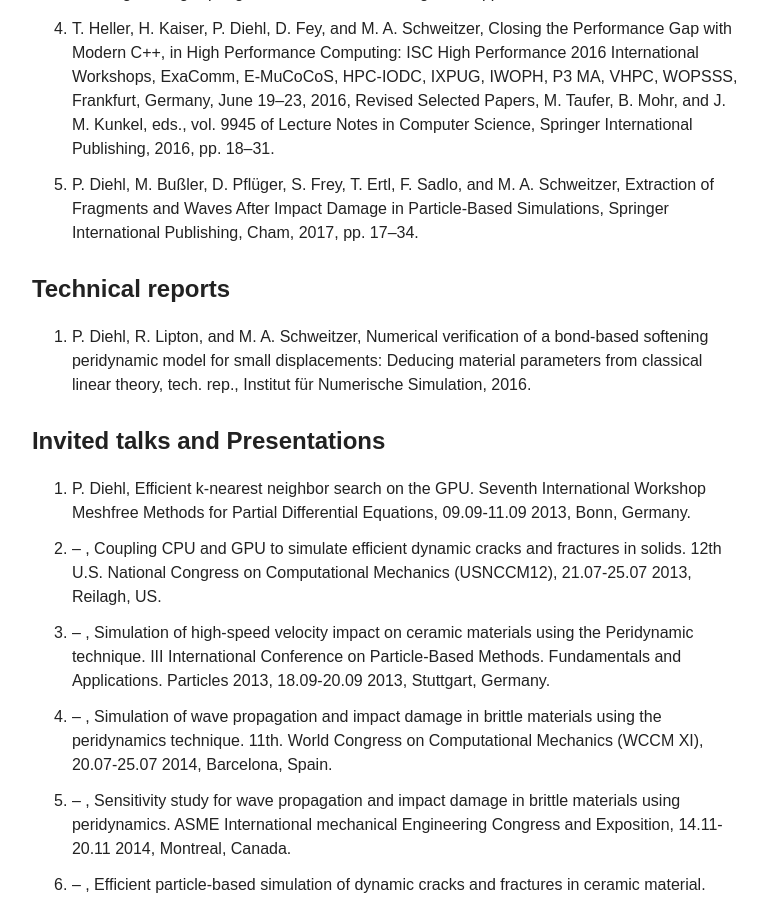
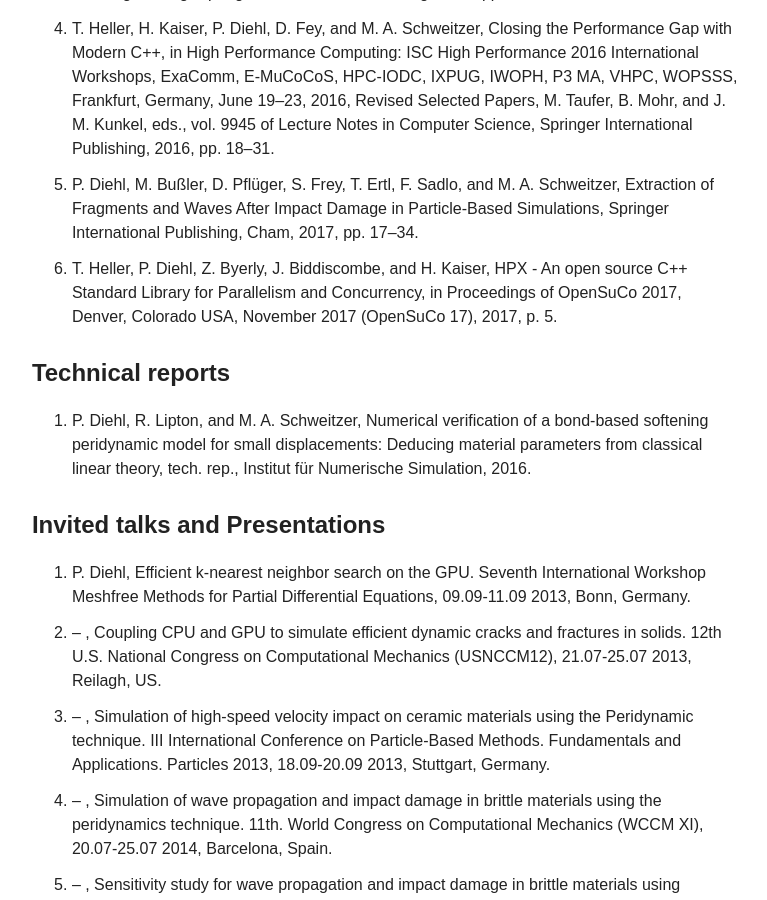
Before and after one commit to diehlpk/diehlpk.github.io, a Jekyll site: the page built from cv/index.md, in a window 1280 px wide and 900 px high, scrolled down 1956 px. Shown: the whole window, without its empty margins (254-1021 px from the left). Built offline with Jekyll 4.4.1, drawn with Linux system fonts in a browser that asks for light colours; nearby versions of some CDN libraries; some web fonts are replaced.

Commit message:
Update publications

```diff
--- a/cv/index.md
+++ b/cv/index.md
@@ -55,6 +55,7 @@ Computer Science, Springer International Publishing, 2016, pp. 18–31.
 5. P. Diehl, M. Bußler, D. Pflüger, S. Frey, T. Ertl, F. Sadlo, and M. A.
 Schweitzer, Extraction of Fragments and Waves After Impact Damage in Particle-Based
 Simulations, Springer International Publishing, Cham, 2017, pp. 17–34.
+6. T. Heller, P. Diehl, Z. Byerly, J. Biddiscombe, and H. Kaiser, HPX - An open source C++ Standard Library for Parallelism and Concurrency, in Proceedings of OpenSuCo 2017, Denver, Colorado USA, November 2017 (OpenSuCo 17), 2017, p. 5.
 
 #### Technical reports
 1. P. Diehl, R. Lipton, and M. A. Schweitzer, Numerical verification of a bond-based softening peridynamic model for small displacements: Deducing material parameters from classical linear theory, tech. rep., Institut für Numerische Simulation, 2016.
```
